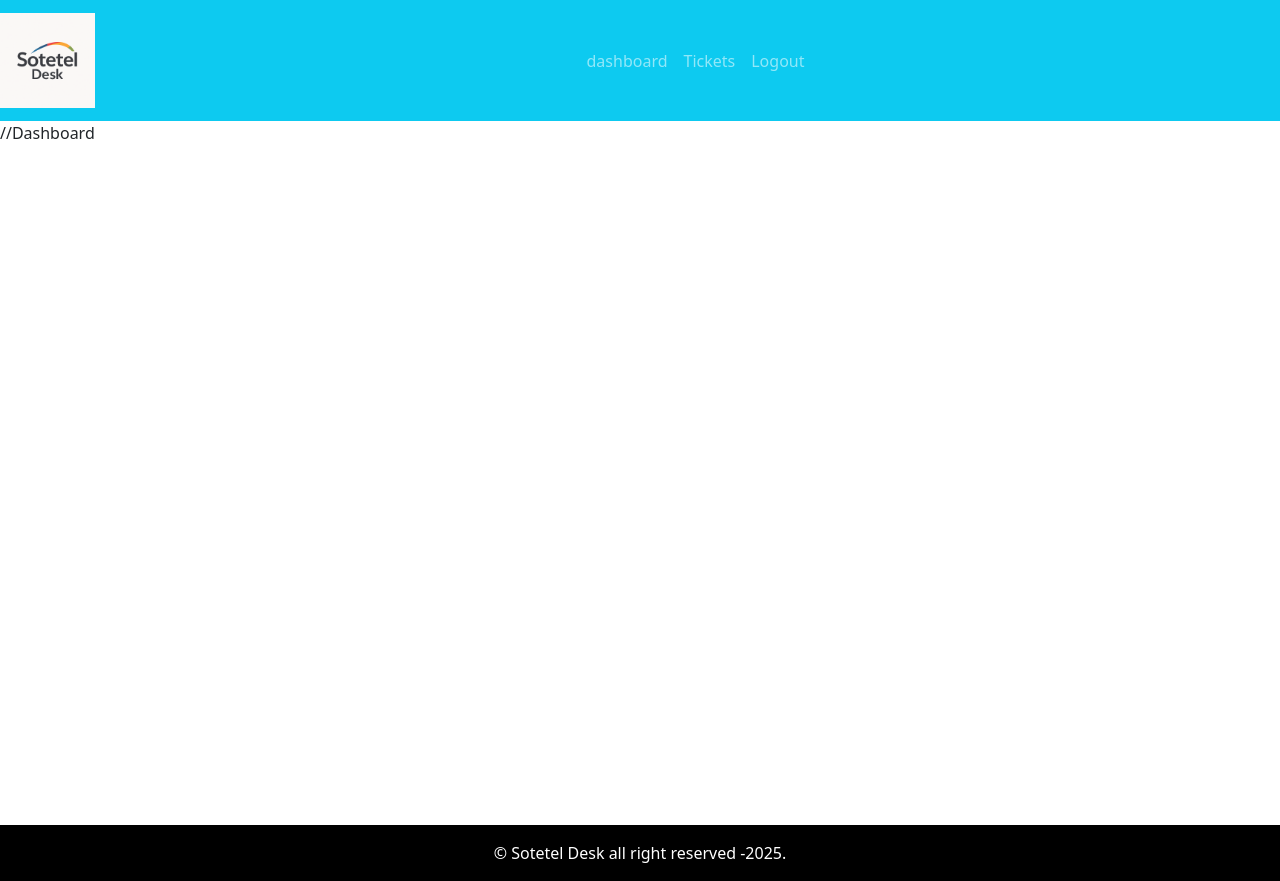
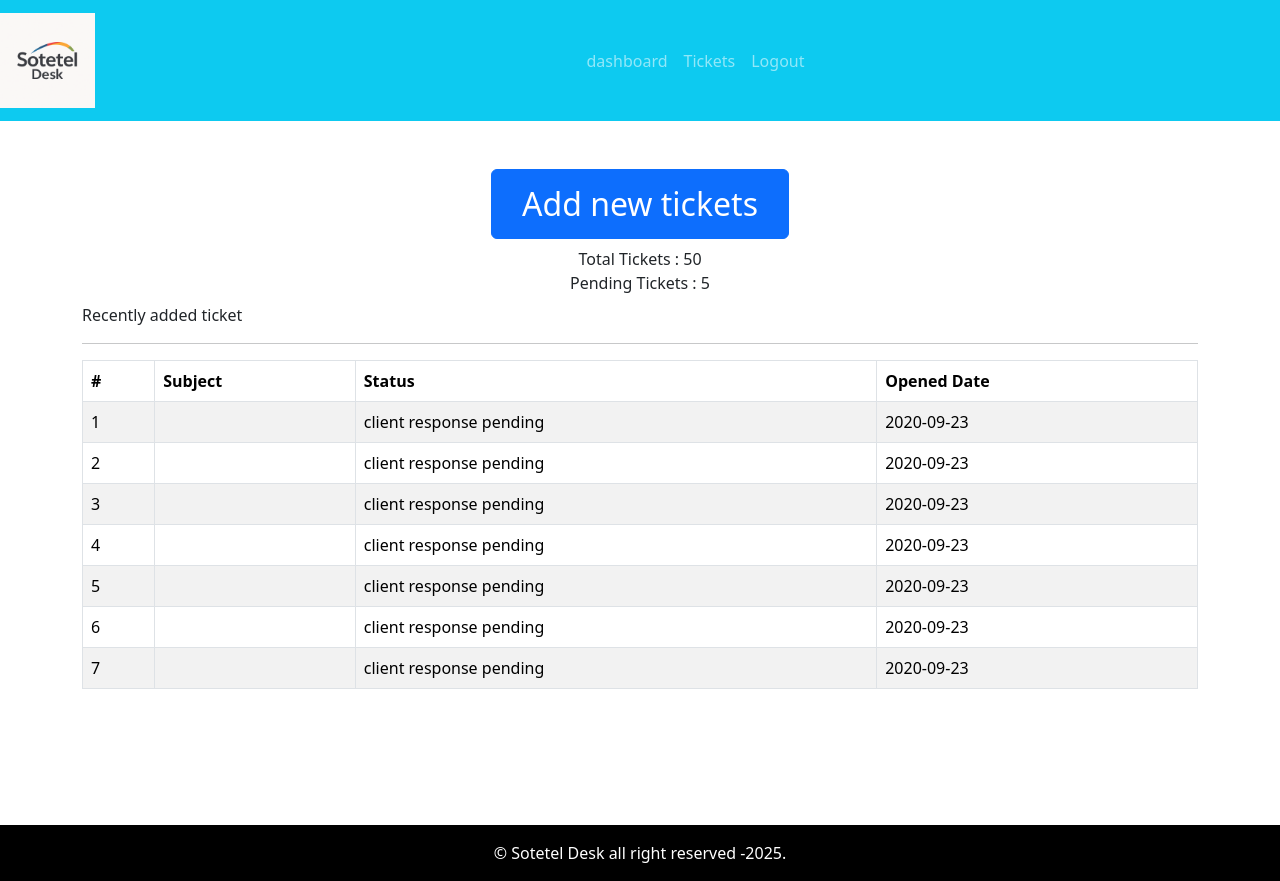
Before and after one commit to wiemjouini/Desk-frontend, a React (Vite) app in the folder my-app/: page / in a window 1280 px wide. Built offline with nearby package versions, Linux system fonts and the light colour scheme.

Commit message:
dashboard page added

```diff
--- a/my-app/src/App.jsx
+++ b/my-app/src/App.jsx
@@ -1,13 +1,17 @@
 import './App.css'
 import { DefaultLayout } from './layout/DefaultLayout'
 import { Entry } from './page/entry/Entry.page'
+import { Dashboard } from './page/dashboard/dashboard.page'
+
 
 
 function App() {
   return (
     <div>
      {/*<Entry/>*/}
-     <DefaultLayout>//Dashboard</DefaultLayout>
+     <DefaultLayout>
+      <Dashboard/>
+     </DefaultLayout>
     </div>
   )
 }
--- /dev/null
+++ b/my-app/src/assets/data/dummy-tickets.json
@@ -0,0 +1,38 @@
+[
+    {
+        "id":1,
+        "status":"client response pending",
+        "addedAt":"2020-09-23"
+
+    },
+    {
+        "id":2,
+        "status":"client response pending",
+        "addedAt":"2020-09-23"
+    },
+    {
+        "id":3,
+        "status":"client response pending",
+        "addedAt":"2020-09-23"
+    },
+    {
+        "id":4,
+        "status":"client response pending",
+        "addedAt":"2020-09-23"
+    },
+    {
+        "id":5,
+        "status":"client response pending",
+        "addedAt":"2020-09-23"
+    },
+    {
+        "id":6,
+        "status":"client response pending",
+        "addedAt":"2020-09-23"
+    },
+    {
+        "id":7,
+        "status":"client response pending",
+        "addedAt":"2020-09-23"
+    }
+]
--- /dev/null
+++ b/my-app/src/components/TicketTable/TicketTable.comp.jsx
@@ -0,0 +1,33 @@
+import React from 'react'
+import { Table , } from 'react-bootstrap'
+
+export const TicketTable = ({Tickets}) => {
+  return (
+    <Table striped bordered hover>
+      <thead>
+        <tr>
+          <th>#</th>
+          <th>Subject</th>
+          <th>Status</th>
+          <th>Opened Date</th>
+        </tr>
+      </thead>
+      <tbody>
+      {Tickets.length ? Tickets.map((row) =>(<tr key={row.id}>
+          <td>{row.id}</td>
+          <td>{row.subjects}</td>
+          <td>{row.status}</td>
+          <td>{row.addedAt}</td>
+        </tr>
+
+     )) :
+
+        <tr>
+          <td colSpan="4" className='text-center'>no ticket to show{""}</td>
+        </tr>
+      }
+
+      </tbody>
+      </Table>
+  )
+}
--- /dev/null
+++ b/my-app/src/page/dashboard/dashboard.page.jsx
@@ -0,0 +1,30 @@
+import React from 'react'
+import { Container , Row , Col , Button } from 'react-bootstrap'
+import { TicketTable } from '../../components/TicketTable/TicketTable.comp'
+import Tickets from '../../assets/data/dummy-tickets.json'
+
+
+export const Dashboard = () => {
+  return (
+    <Container>
+        <Row>
+            <Col className='text-center mt-5 mb-2'>
+               <Button className='info' style={{"font-size":'2rem', padding:"10px 30px"}}>Add new tickets</Button>
+            </Col>
+        </Row>
+        <Row className="justify-content-center text-center">
+            <div > Total Tickets : 50 </div>
+            <div> Pending Tickets : 5 </div>
+        </Row>
+        <Row>
+            <div className='mt-2'> Recently added ticket</div>
+        </Row>
+        <hr/>
+        <Row>
+            <div className='recent-ticket' T><TicketTable Tickets={Tickets} />
+        </div>
+
+        </Row>
+    </Container>
+  )
+}
```
